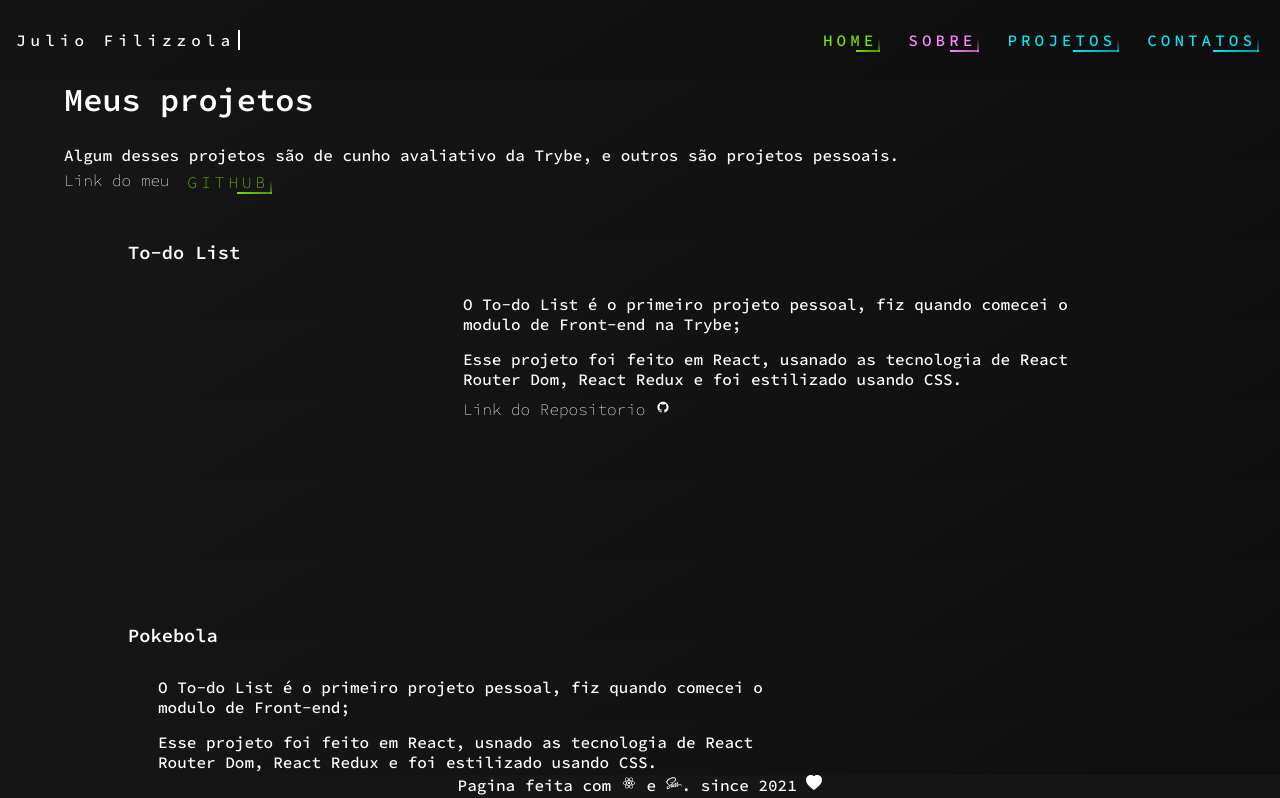
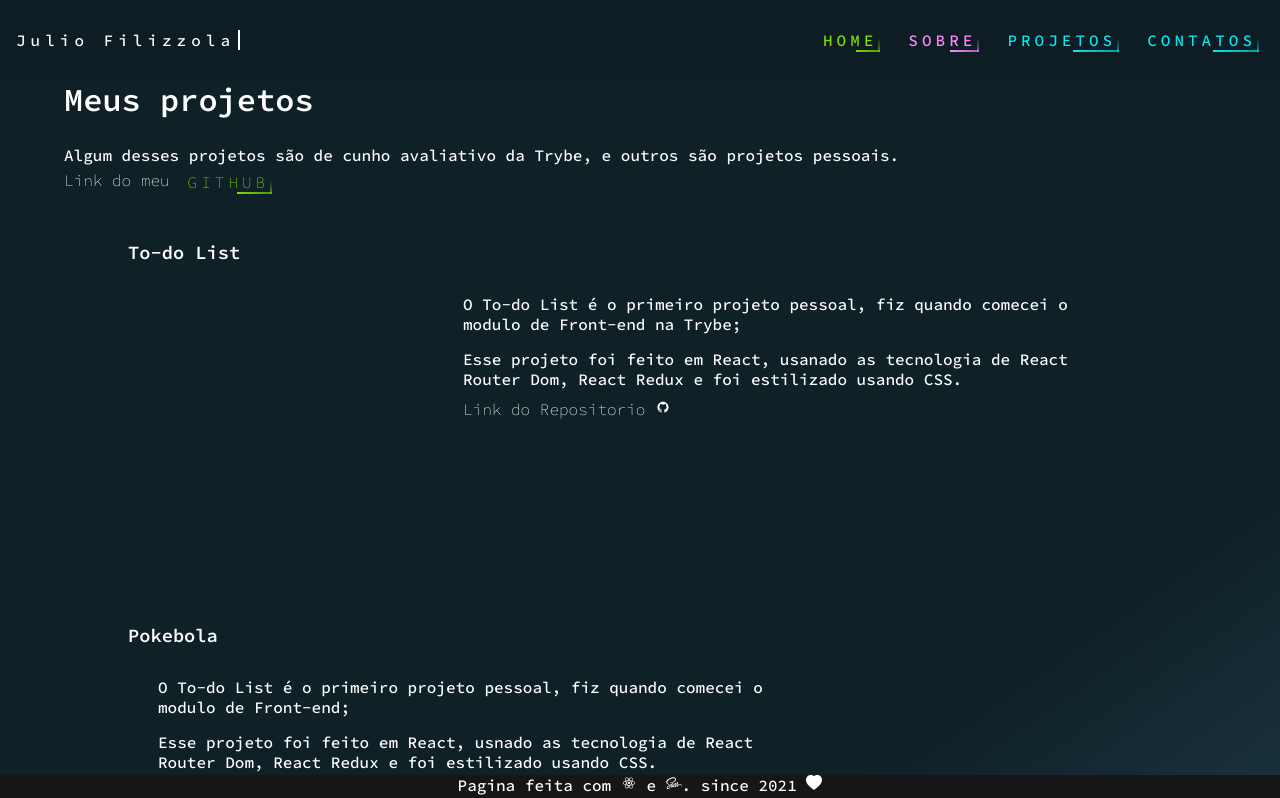
Before and after one commit to juliofilizzola/juliofilizzola-portfolio, a React (Create React App) app: page /projects in a window 1280 px wide. Shown: the top 798 px of the page. Built offline with nearby package versions, Linux system fonts and the light colour scheme.

Commit message:
deletando posision absolute (componente Projects)

```diff
--- a/src/App.js
+++ b/src/App.js
@@ -7,12 +7,14 @@ import './app.css';
 
 function App() {
   return (
+    <div className="app">
       <Switch>
         <Route path="/" exact component={ Home } />
         <Route path="/about" component={ About } />
         <Route path="/projects" component={ Projects } />
         <Route path="/contacts" component={ Contacts }/>
       </Switch>
+    </div>
   );
 }
 
--- a/src/app.css
+++ b/src/app.css
@@ -7,8 +7,8 @@
 
 body {
   color: #fff;
-  background: #161616;
-  background: linear-gradient(148deg, #161616 0%, #131313 47%, #0f0f0f 100%);
+  background: #0f2027;
+  background: linear-gradient(145deg, #0f2027 60%, #2c5364 100%);
   background-size: cover;
   height: 100%;
 }
--- a/src/app.scss
+++ b/src/app.scss
@@ -6,8 +6,8 @@
 
 body {
   color: #fff;
-  background: rgb(22,22,22);
-  background: linear-gradient(148deg, rgba(22,22,22,1) 0%, rgba(19,19,19,1) 47%, rgba(15,15,15,1) 100%);
+  background: rgb(15,32,39);
+  background: linear-gradient(145deg, rgba(15,32,39,1) 60%, rgba(44,83,100,1) 100%);
   background-size: cover;
   height: 100%;
 }
--- a/src/pages/Projects.jsx
+++ b/src/pages/Projects.jsx
@@ -22,7 +22,7 @@ function Projects() {
   });
 
   return (
-    <div>
+    <div className="pageProjects">
       <Header />
 
       <div className="project-container">
--- a/src/pages/projects.css
+++ b/src/pages/projects.css
@@ -10,7 +10,6 @@
   -webkit-box-align: center;
       -ms-flex-align: center;
           align-items: center;
-  position: absolute;
 }
 
 .project-container > main {
--- a/src/pages/projects.scss
+++ b/src/pages/projects.scss
@@ -3,7 +3,6 @@
     display: flex;
     flex-direction: column;
     align-items: center;
-  position:absolute;
 
     > main {
       width: 90%;
```
Also changed, not shown: 2 other files (tests, documents, lock files or other folders). Lines whose indentation alone changed are shown as unchanged.
